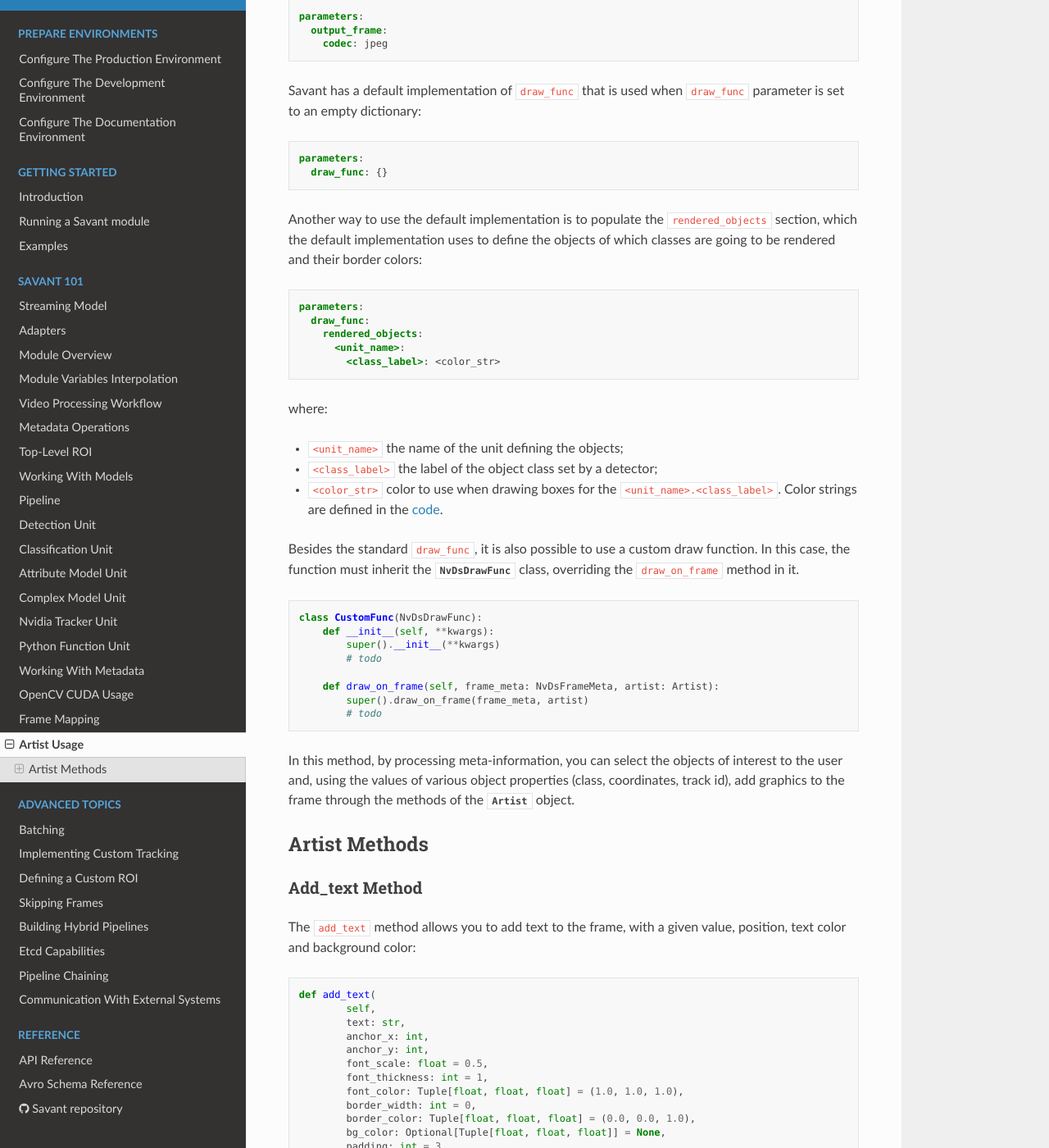
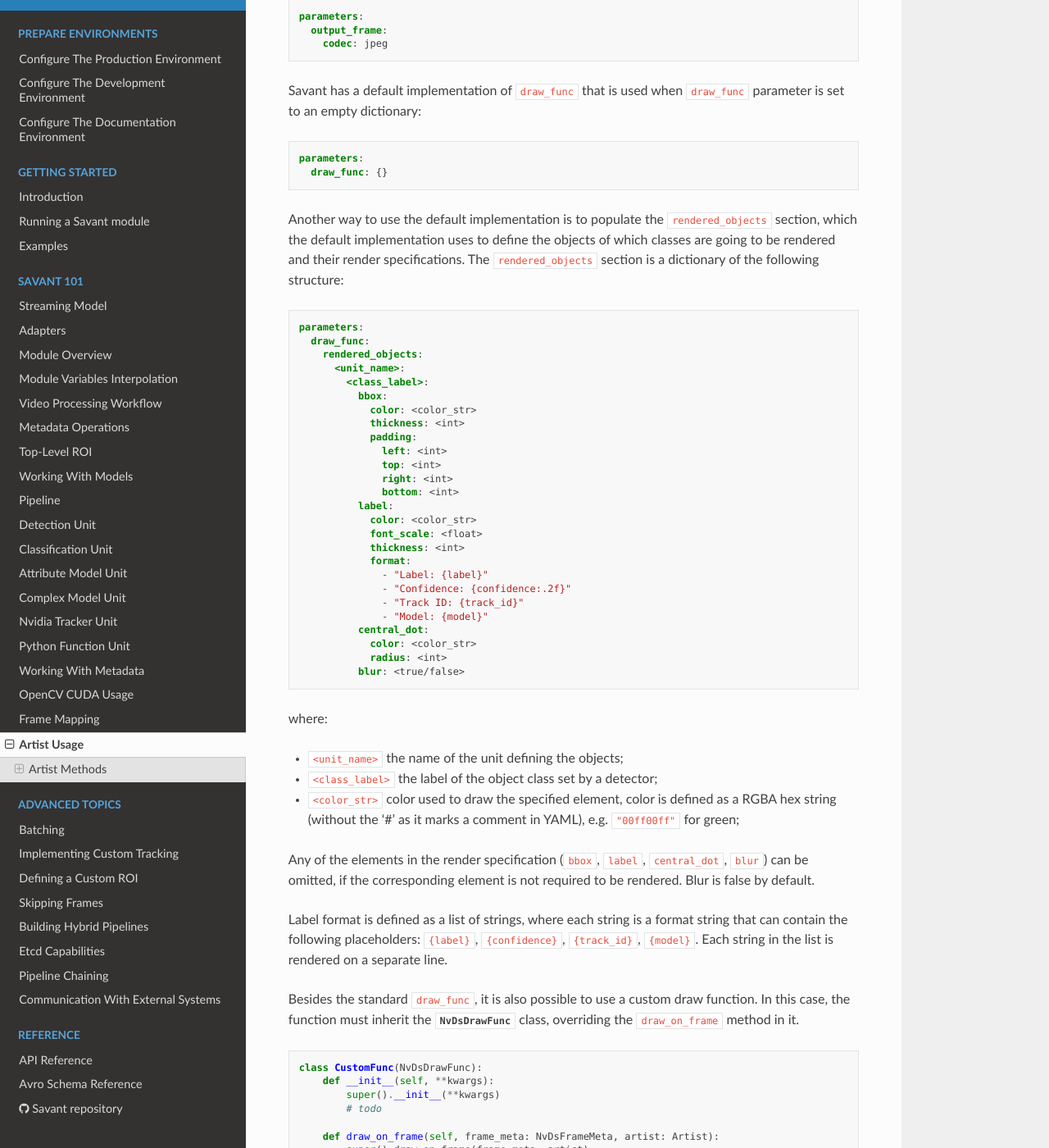
Before and after one commit to insight-platform/Savant, a Sphinx documentation site: the page built from docs/source/savant_101/90_artist.rst, in a window 1280 px wide and 1400 px high, scrolled down 784 px. Shown: the whole window at 82% size. Built offline with Sphinx 7.4.7 and the Read the Docs theme 2.0.0, drawn with Linux system fonts in a browser that asks for light colours; the version number could not be read and is left out.

Commit message:
Finish adding the default drawfunc drawspec

```diff
--- a/docs/source/savant_101/90_artist.rst
+++ b/docs/source/savant_101/90_artist.rst
@@ -30,7 +30,7 @@
     parameters:
       draw_func: {}
 
-Another way to use the default implementation is to populate the ``rendered_objects`` section, which the default implementation uses to define the objects of which classes are going to be rendered and their border colors:
+Another way to use the default implementation is to populate the ``rendered_objects`` section, which the default implementation uses to define the objects of which classes are going to be rendered and their render specifications. The ``rendered_objects`` section is a dictionary of the following structure:
 
 .. code-block:: yaml
 
@@ -38,13 +38,38 @@
       draw_func:
         rendered_objects:
           <unit_name>:
-            <class_label>: <color_str>
+            <class_label>:
+              bbox:
+                color: <color_str>
+                thickness: <int>
+                padding:
+                  left: <int>
+                  top: <int>
+                  right: <int>
+                  bottom: <int>
+              label:
+                color: <color_str>
+                font_scale: <float>
+                thickness: <int>
+                format:
+                  - "Label: {label}"
+                  - "Confidence: {confidence:.2f}"
+                  - "Track ID: {track_id}"
+                  - "Model: {model}"
+              central_dot:
+                color: <color_str>
+                radius: <int>
+              blur: <true/false>
 
 where:
 
 * ``<unit_name>`` the name of the unit defining the objects;
 * ``<class_label>`` the label of the object class set by a detector;
-* ``<color_str>`` color to use when drawing boxes for the ``<unit_name>.<class_label>``. Color strings are defined in the `code <https://github.com/insight-platform/Savant/blob/develop/savant/utils/artist/__init__.py>`__.
+* ``<color_str>`` color used to draw the specified element, color is defined as a RGBA hex string (without the '#' as it marks a comment in YAML), e.g. ``"00ff00ff"`` for green;
+
+Any of the elements in the render specification (``bbox``, ``label``, ``central_dot``, ``blur``) can be omitted, if the corresponding element is not required to be rendered. Blur is false by default.
+
+Label format is defined as a list of strings, where each string is a format string that can contain the following placeholders: ``{label}``, ``{confidence}``, ``{track_id}``, ``{model}``. Each string in the list is rendered on a separate line.
 
 Besides the standard ``draw_func``, it is also possible to use a custom draw function. In this case, the function must inherit the :py:class:`~savant.deepstream.drawfunc.NvDsDrawFunc` class, overriding the ``draw_on_frame`` method in it.
 
```
Also changed, not shown: 3 other files.
